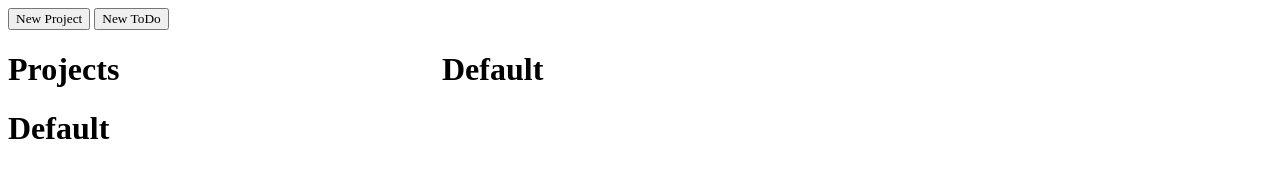
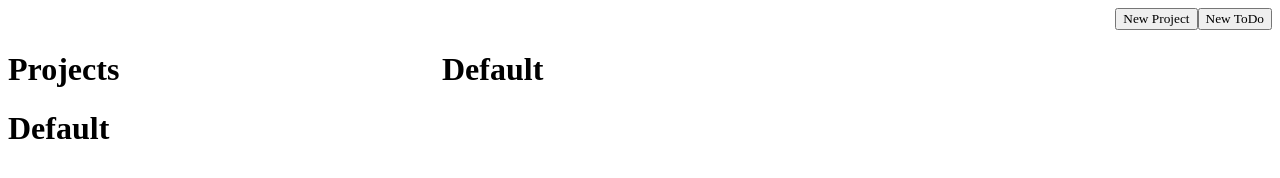
Before and after one commit to Crisandryj/ToDo, a website built with webpack: page dist/index.html in a window 1280 px wide. Built offline with nearby package versions, Linux system fonts and the light colour scheme.

Commit message:
Move buttons to right side

```diff
--- a/dist/index.html
+++ b/dist/index.html
@@ -9,7 +9,6 @@
   <script src="main.js" defer></script>
 </head>
 <body>
-<div>
 <div class="header">
   <button id="newproject">New Project</button>
   <button id="newitem">New ToDo</button>
@@ -51,6 +50,5 @@
   </div>
 </div>
 </div>
-</div>
 </body>
 </html>
--- a/dist/styles.css
+++ b/dist/styles.css
@@ -2,6 +2,10 @@
   font-family: 'Alegreya Sans';
 }
 
+.header{
+  display: flex;
+  justify-content: right;
+}
 #projectform.hide{
   display: none;
 }
```
Lines whose indentation alone changed are shown as unchanged.
